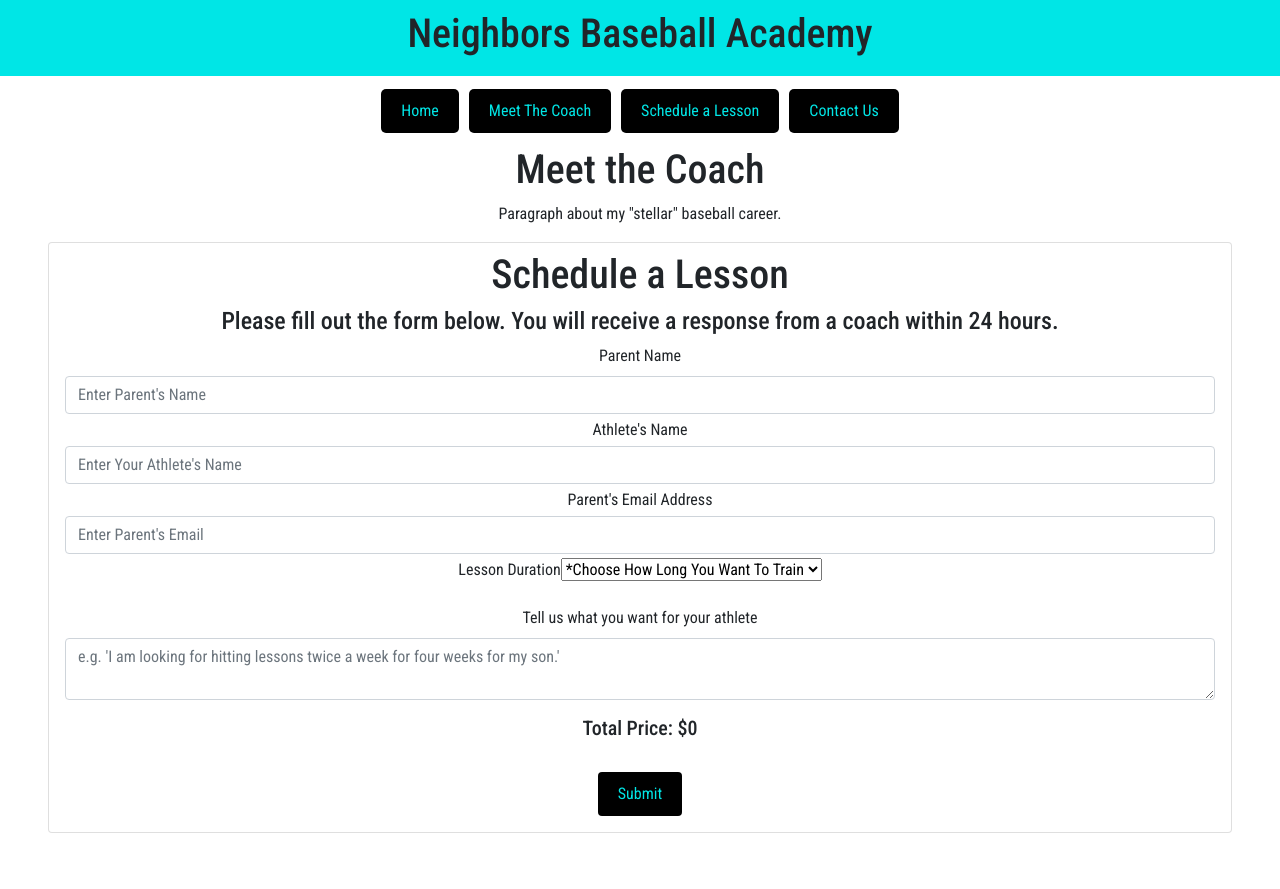
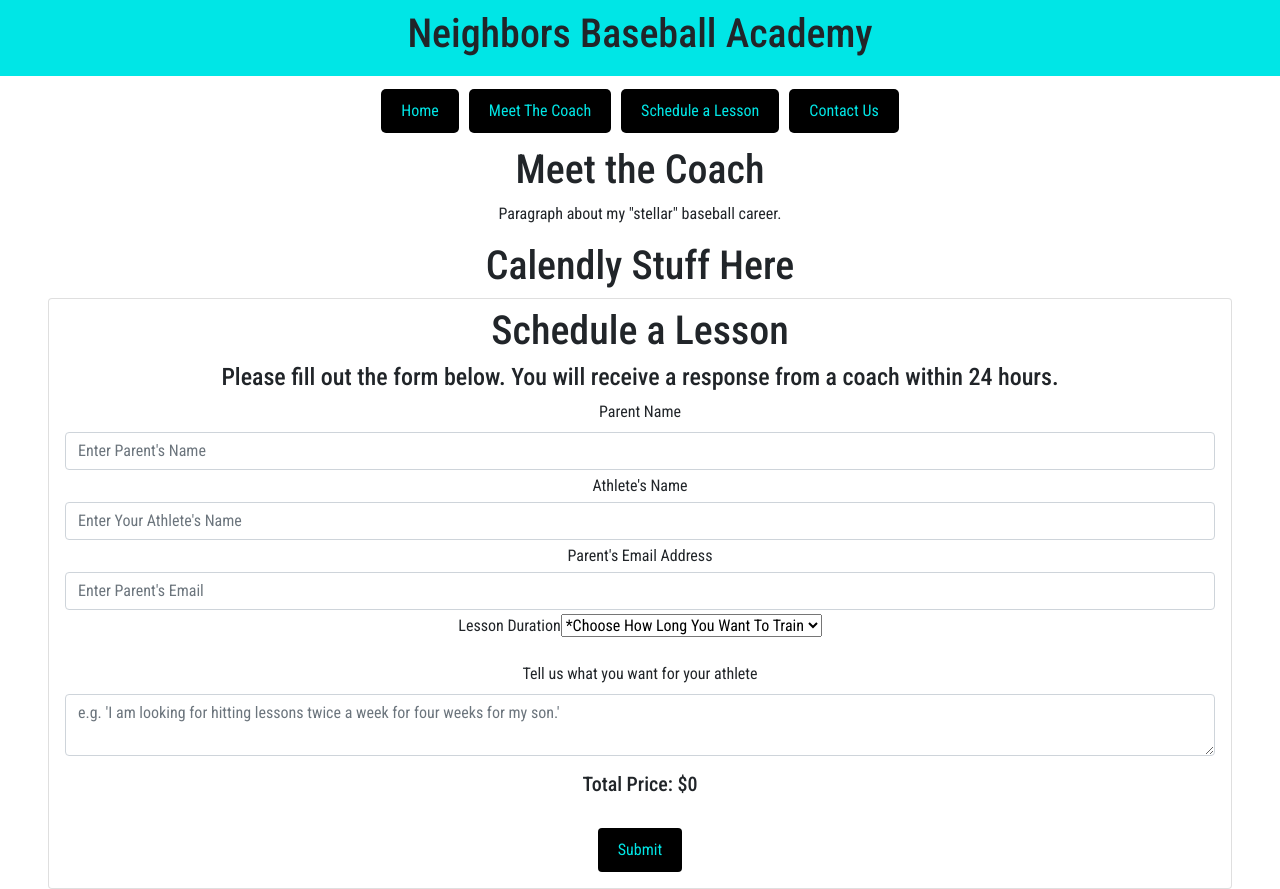
Before and after one commit to bneighbs6/baseball-site, a React (Create React App) app: page / in a window 1280 px wide. Before the commit the page ends 833 px from the top, so only its background shows below. Built offline with nearby package versions, Linux system fonts and the light colour scheme; the HTML template or start-up script is replaced by a standard one; a web font is replaced by a local one.

Commit message:
Set up CalendlyForm.jsx

```diff
--- a/src/App.js
+++ b/src/App.js
@@ -2,7 +2,8 @@ import './App.css';
 import Header from './Components/Header';
 import MeetTheCoach from './Components/MeetTheCoach';
 import NavigationBar from './Components/NavigationBar';
-import ContactForm from './Components/ScheduleForm';
+import ContactForm from './Components/ContactForm';
+import Calendly from './Components/CalendlyForm';
 
 function App() {
   return (
@@ -17,7 +18,7 @@ function App() {
         <MeetTheCoach />
       </div>
       <div id="schedule">
-        {/* Scheudle Form Goes Here */}
+        <Calendly />
       </div>
       <div id="contact">
         <ContactForm />
--- /dev/null
+++ b/src/Components/CalendlyForm.jsx
@@ -0,0 +1,11 @@
+import React from "react";
+
+function Calendly() {
+    return (
+        <div>
+            <h1>Calendly Stuff Here</h1>
+        </div>
+    )
+}
+
+export default Calendly;
```
Also changed, not shown: src/Components/ContactForm.jsx (renamed from src/Components/ScheduleForm.jsx).
